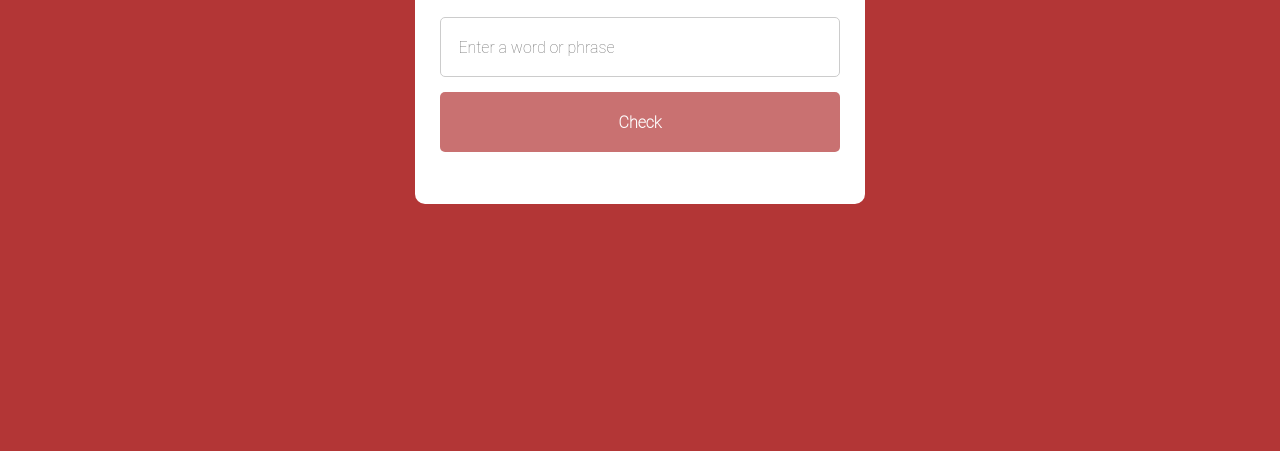
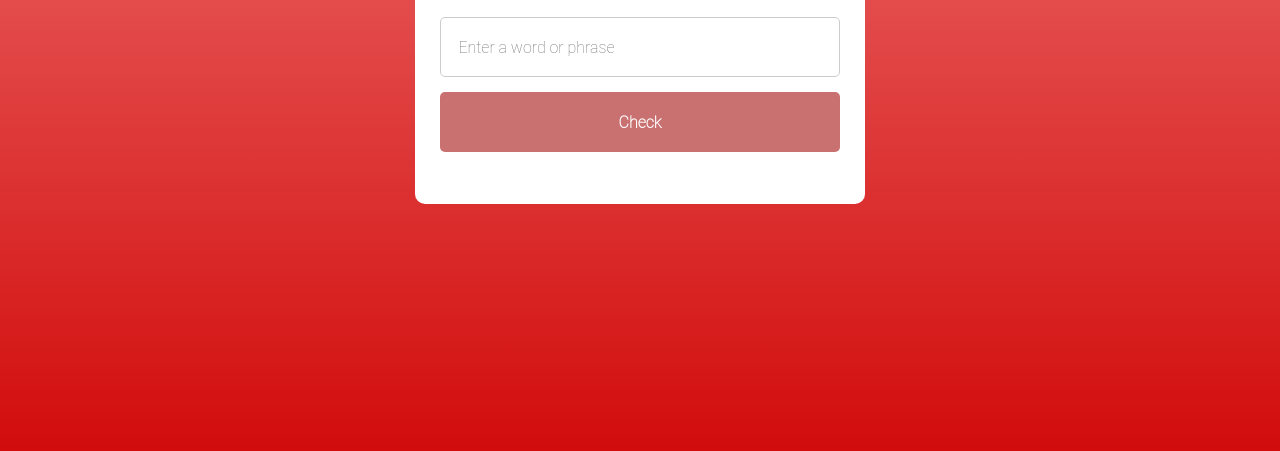
Before and after one commit to Finroden/palindrome-checker, a website: page index.html in a window 1280 px wide. Shown: the part 349-800 px from the top of the page. Drawn offline with Linux system fonts and the light colour scheme.

Commit message:
Palindrome checker app.

```diff
--- a/style.css
+++ b/style.css
@@ -10,7 +10,7 @@ body {
     align-items: center;
     justify-content: center;
     height: 100vh;
-    background-color: #b33636;
+    background: linear-gradient(#F17D7D, #D20C0C);
 }
 
 .wrapper {
```
